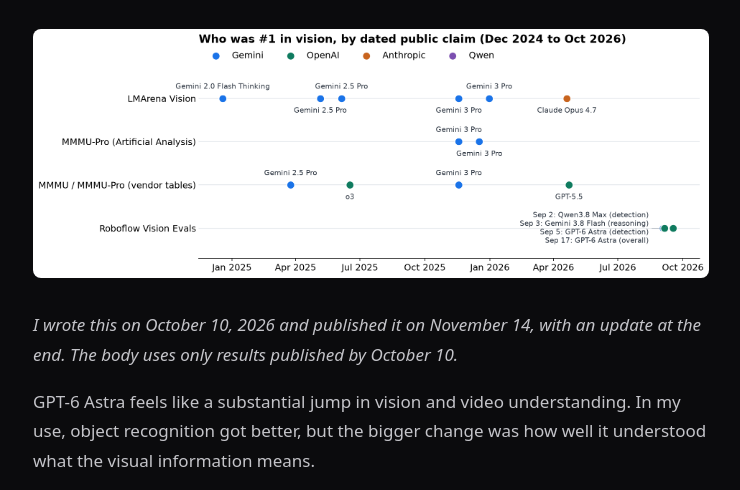
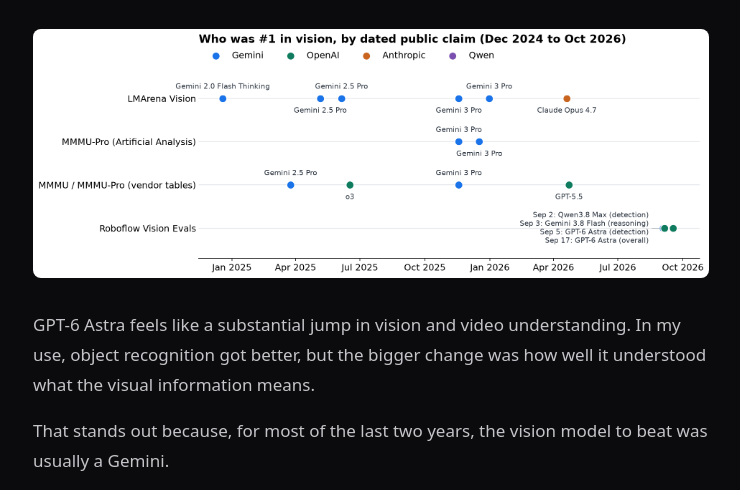
Before and after one commit to arpagon/arpagon.co, an Astro site: page /writing/astra-vision-jump in a window 1280 px wide. Shown: the part 249-739 px from the top of the page, without its empty margins (269-1009 px from the left). Built offline with nearby package versions, Linux system fonts and the light colour scheme; Astro itself is replaced by a stand-in of ours.

Commit message:
Astra article: drop authorial framing note

```diff
--- a/src/content/writing/astra-vision-jump.md
+++ b/src/content/writing/astra-vision-jump.md
@@ -5,8 +5,6 @@ lang: en
 description: "GPT-6 Astra ended a long stretch in which a Gemini was the vision model to beat, with its biggest gains in detection and visual reasoning. Written October 10; updated November 14 after Gemini 4 took the lead back."
 cover: /media/writing/astra-vision-jump/leadership.png
 ---
-
-*I wrote this on October 10, 2026 and published it on November 14, with an update at the end. The body uses only results published by October 10.*
 
 GPT-6 Astra feels like a substantial jump in vision and video understanding. In my use, object recognition got better, but the bigger change was how well it understood what the visual information means.
 
```
